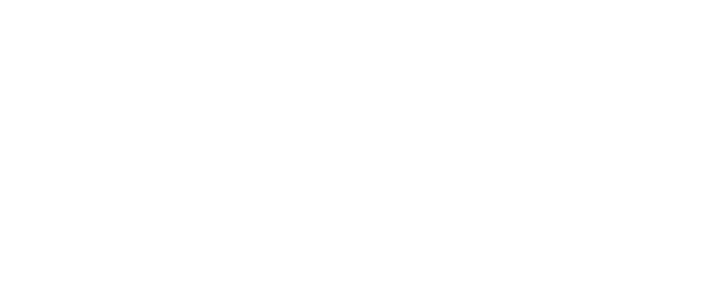
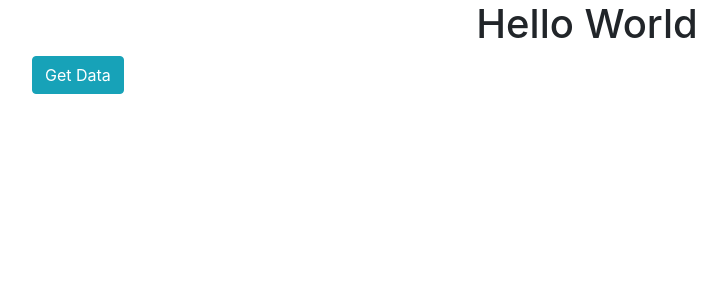
Before and after one commit to huegogh/bart-app, an Angular app: page /home in a window 1280 px wide. Before the commit this address led to /. Shown: the top 300 px of the page, without its empty margins (53-779 px from the left). Built offline with nearby package versions, Linux system fonts and the light colour scheme.

Commit message:
implement http get method

```diff
--- /dev/null
+++ b/src/app/advisory.ts
@@ -0,0 +1,24 @@
+export interface IAdvisory {
+    xml: {
+        version: string,
+        encoding: string
+    },
+    root: {
+        id: string,
+        uri: {
+            uri: string
+        },
+        date: string,
+        time: string,
+        bsa: [{
+            station: string,
+            description: {
+                data: string
+            },
+            sms: {
+                data: string
+            }
+        }],
+        message: string
+    }
+}
--- a/src/app/app-routing.module.ts
+++ b/src/app/app-routing.module.ts
@@ -1,7 +1,11 @@
 import { NgModule } from '@angular/core';
 import { RouterModule, Routes } from '@angular/router';
+import { HomeComponent } from './home/home.component';
 
-const routes: Routes = [];
+const routes: Routes = [
+  { path: 'home', component: HomeComponent },
+  { path: '**', redirectTo: 'home'}
+];
 
 @NgModule({
   imports: [RouterModule.forRoot(routes)],
--- /dev/null
+++ b/src/app/bart.service.ts
@@ -0,0 +1,22 @@
+import { HttpClient } from '@angular/common/http';
+import { Injectable } from '@angular/core';
+import { Observable } from 'rxjs';
+import { tap } from 'rxjs/operators';
+import { IAdvisory } from './advisory';
+
+@Injectable({
+  providedIn: 'root'
+})
+export class BartService {
+
+  url = "http://api.bart.gov/api/bsa.aspx?cmd=bsa&key=MW9S-E7SL-26DU-VV8V&json=y";
+
+  constructor(private http: HttpClient) { }
+
+  GetData(): Observable<IAdvisory> {
+    return this.http.get<IAdvisory>(this.url)
+    .pipe(
+      tap(data => console.log(data))
+    );
+  }
+}
--- /dev/null
+++ b/src/app/home/home.component.html
@@ -0,0 +1,14 @@
+<div class="container">
+  <div class="row">
+    <div class="col">
+      <h1 class="text-center">{{ message }}</h1>
+    </div>
+  </div>
+  <div class="row">
+    <div class="col">
+      <button type="button"
+      class="btn btn-info"
+      (click)="GetBartData()">Get Data</button>
+    </div>
+  </div>
+</div>
--- /dev/null
+++ b/src/app/home/home.component.ts
@@ -0,0 +1,27 @@
+import { Component, OnInit } from '@angular/core';
+import { BartService } from '../bart.service';
+
+@Component({
+  selector: 'app-home',
+  templateUrl: './home.component.html',
+  styleUrls: ['./home.component.css']
+})
+export class HomeComponent implements OnInit {
+
+  message = "Hello World";
+
+  constructor(private bartService: BartService) { }
+
+  ngOnInit(): void {
+  }
+
+  GetBartData(): void{
+    this.bartService.GetData().subscribe({
+      next: data => {
+        this.message = data.root.bsa[0].description.data;
+        console.log(this.message);
+      }
+    })
+  }
+
+}
```
Also changed, not shown: src/app/app.module.ts (+6 -2 lines), src/app/home/home.component.css (added), 2 other files (tests, documents, lock files or other folders).
